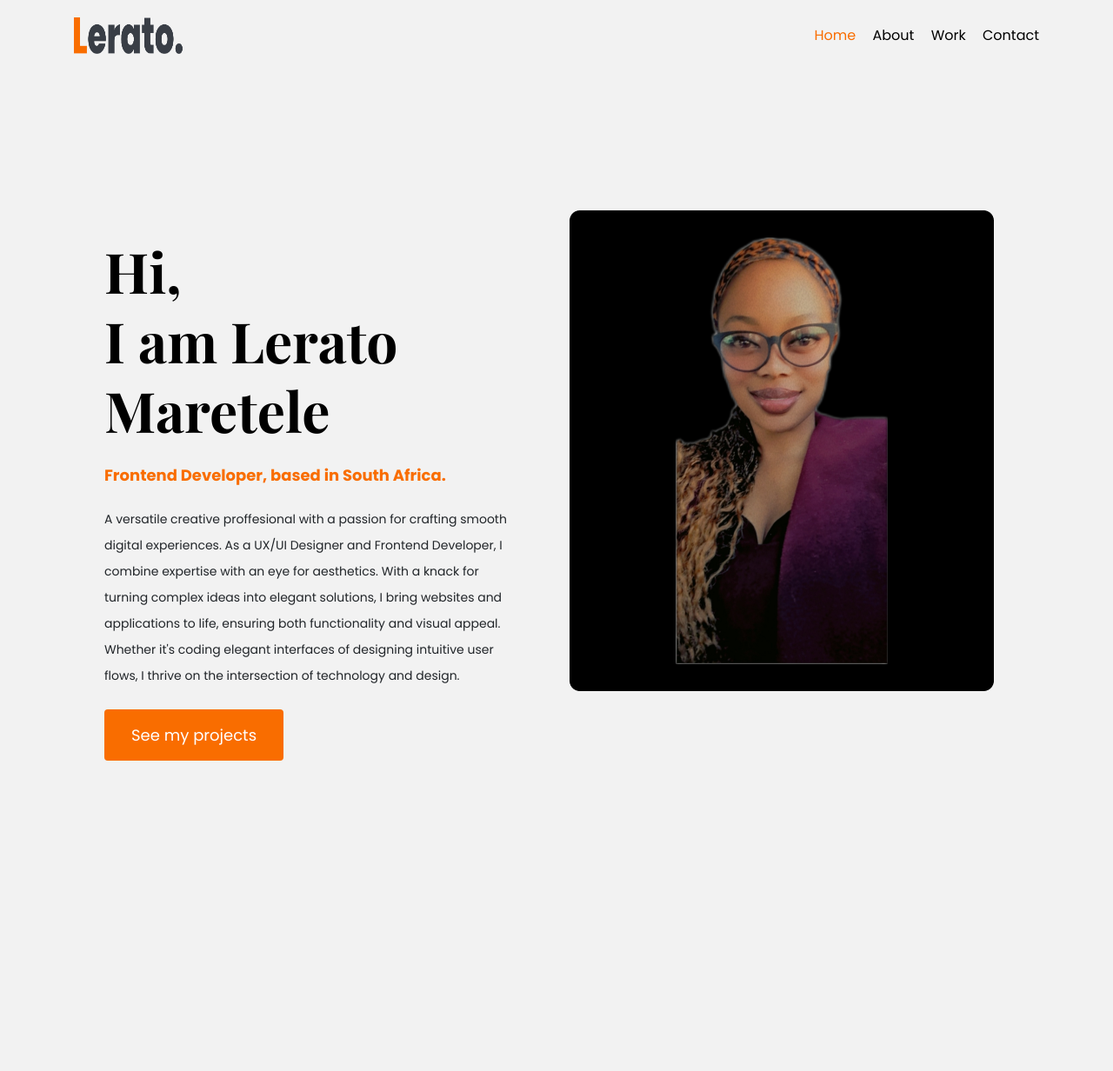
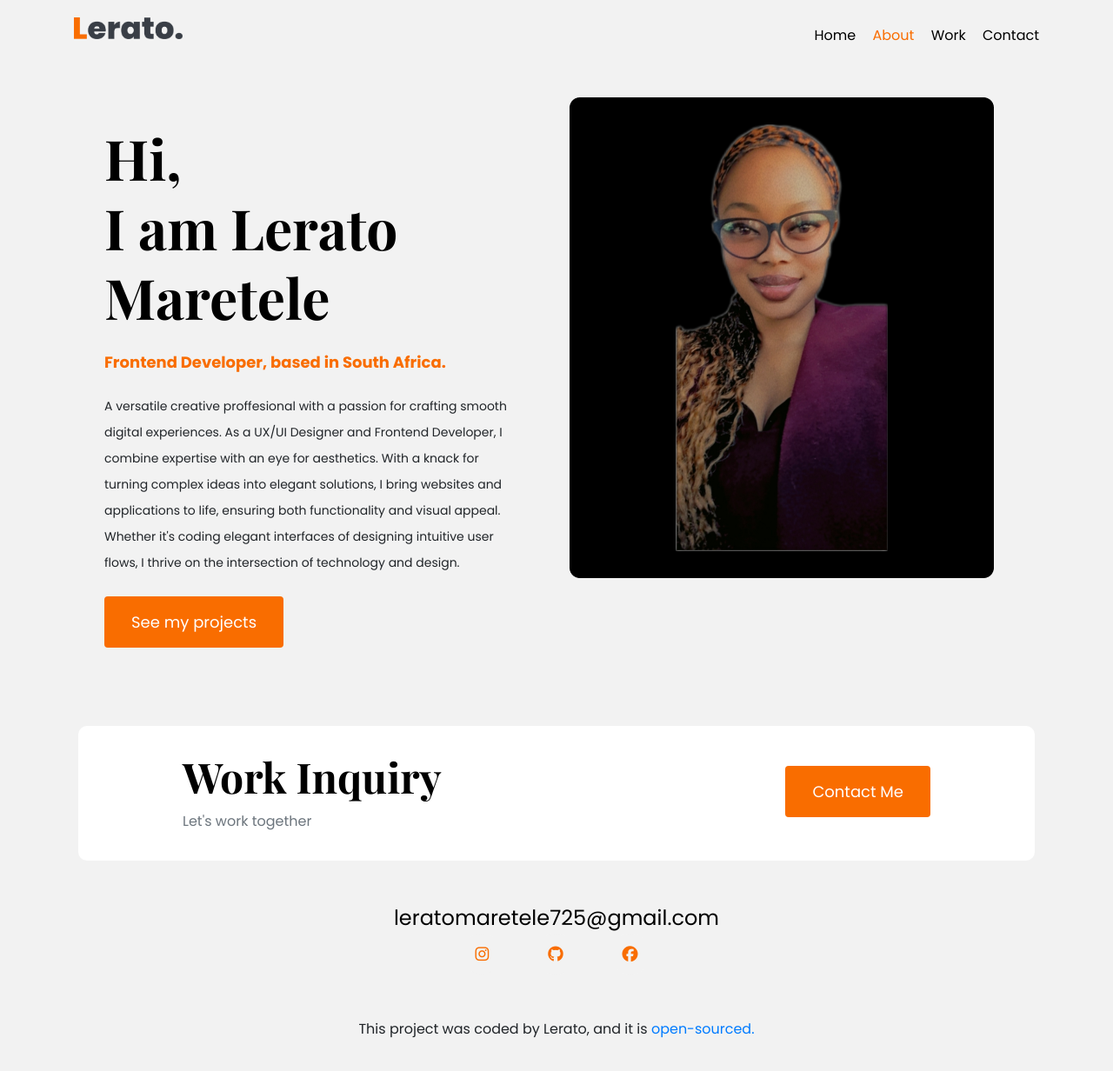
Before and after one commit to LeeMaretele/Portfolio-project, a plain HTML site: page about.html in a window 1280 px wide. Shown: the whole page at 87% size. Before the commit the page ends 1065 px from the top, so only its background shows below. Drawn offline with nearby package versions, Linux system fonts and the light colour scheme; a web font is replaced by a local one.

Commit message:
Made the website SEO friendly and updated the navigation and links.

```diff
--- a/about.html
+++ b/about.html
@@ -3,6 +3,7 @@
   <head>
     <meta charset="UTF-8" />
     <meta name="viewport" content="width=device-width, initial-scale=1.0" />
+    <meta class="description" content="About Lerato. Lerato is a front-end developer based in South Africa.">
     <link
       rel="stylesheet"
       href="https://cdn.jsdelivr.net/npm/bootstrap@4.4.1/dist/css/bootstrap.min.css"
@@ -35,25 +36,27 @@
       crossorigin="anonymous"
     ></script>
     <link rel="stylesheet" href="styles/portfolio.css" />
-    <title>Lerato's Portfolio</title>
+    <title>About Lerato</title>
   </head>
   <body>
      <div class="container">
     <nav class="d-flex justify-content-between">
-        <img src="images/Lerato..png" class="logo d-none d-md-block" alt="" />
-        <img src="images/small-logo.png" class="img-fluid small-logo d-block d-md-none" alt="" />
+      <a href="/" title="Homepage">
+        <img src="images/Lerato..png" class="logo d-none d-md-block" alt="lerato logo" />
+        <img src="images/small-logo.png" class="img-fluid small-logo d-block d-md-none" alt="lerato logo" />
+        </a>
         <ul>
+          <li>
+            <a href="/index.html" title="Homepage">Home</a>
+          </li>
           <li class="active">
-            <a href="/index.html">Home</a>
+            <a href="/about.html" title="About Lerato">About</a>
           </li>
           <li>
-            <a href="/about.html">About</a>
+            <a href="/work.html" title="Lerato's work">Work</a>
           </li>
           <li>
-            <a href="/work.html">Work</a>
-          </li>
-          <li>
-            <a href="/contact.html">Contact</a>
+            <a href="/contact.html" title="Contact Lerato">Contact</a>
           </li>
         </ul>
       </div>
@@ -78,13 +81,42 @@
               intuitive user flows, I thrive on the intersection of technology
               and design.
             </p>
-            <a href="" class="btn btn-branding">See my projects</a>
+            <a href="/work.html" class="btn btn-branding">See my projects</a>
           </div>
         </div>
         <div class="col-lg-6">
-          <img src="images/aboutimage.png" alt="" class="img-fluid" />
+          <img src="images/aboutimage.png" alt="Lerato image" class="img-fluid" />
         </div>
       </div>
+            <footer>
+        <div class="contact-box justify-content-between mb-5 d-none d-md-flex">
+          <div>
+          <h4 class="contact-h4">
+            Work Inquiry
+          </h4>
+          <p class="text-muted">
+            Let's work together
+          </p>
+          </div>
+          <div>
+          <a href="/contact.html" class="btn btn-branding mt-3" title="Contact Lerato">
+            Contact Me
+          </a>
+          </div>
+        </div>
+        <div class="d-flex justify-content-center">
+        <a href="mailto:leratomaretele725@gmail.com" class="email-link" title="Email Lerato">leratomaretele725@gmail.com</a>
+        </div>
+        <div class="social-links d-flex justify-content-center">
+          <a href="https://www.instagram.com/lerato.maretele?igsh=MTlqYTV3b3Ewa3k0Zw==" target="_blank" title="Instagram Page"><i class="fa-brands fa-instagram"></i></a>
+        <a href="https://github.com/" target="_blank" title="Github Profile"><i class="fa-brands fa-github"></i></a>
+        <a href="https://www.facebook.com/profile.php?id=100089833011522" target="_blank" title="Facebook Profile"><i class="fa-brands fa-facebook"></i></a>
+        </div>
+        <p class="text-center mt-5">
+This project was coded by Lerato, and it is
+<a href="https://github.com/" target="_blank">open-sourced.</a>
+        </p>
+      </footer>
     </div>
   </body>
 </html>
--- a/styles/portfolio.css
+++ b/styles/portfolio.css
@@ -48,7 +48,7 @@ p {
   background: var(--secondary-color);
   text-align: center;
   color: #fff;
-  padding: 160px 20px;
+  padding: 30px 20px;
 }
 
 .hero p {
@@ -66,7 +66,7 @@ p {
 }
 
 .content-container {
-  padding: 160px 20px;
+  padding: 30px 20px;
 }
 
 .content h1 {
```
Also changed, not shown: contact.html (+41 -9 lines), index.html (+26 -19 lines), work.html (+45 -13 lines).
